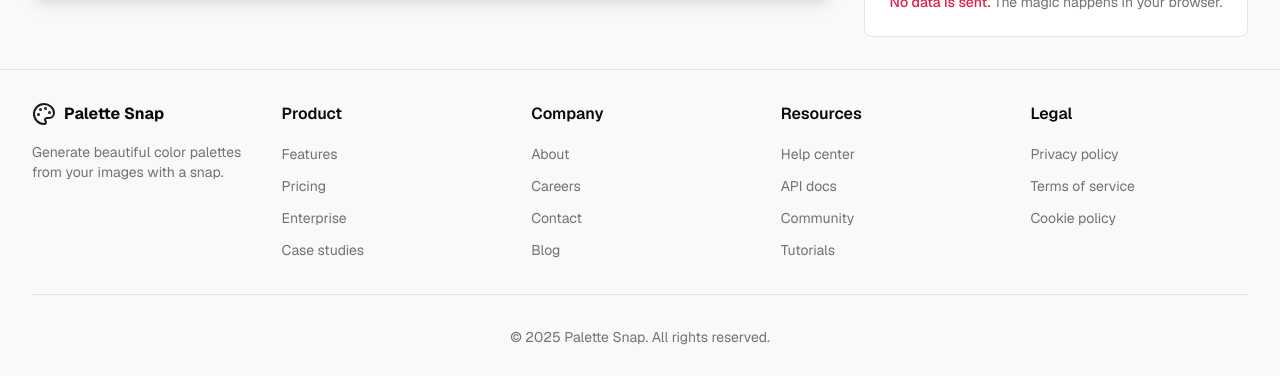
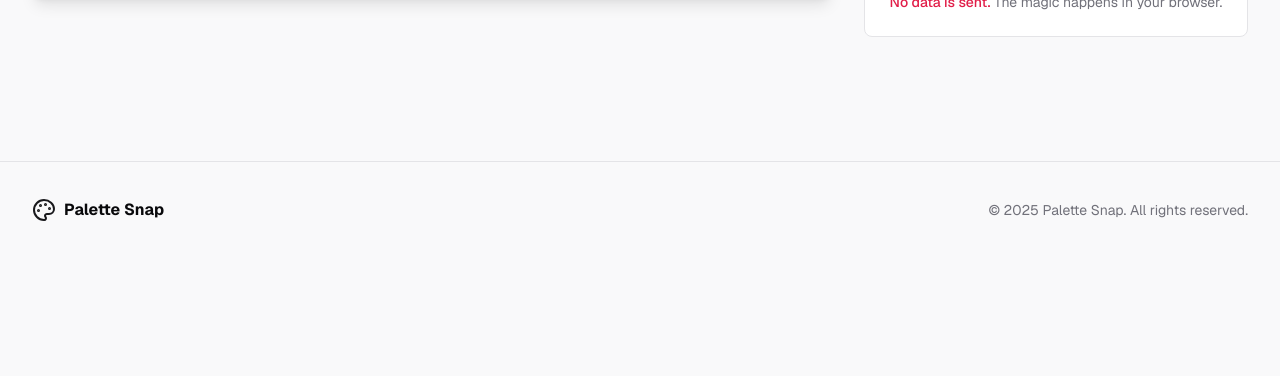
Before and after one commit to Kiwi-520/Palette-Snap, a Next.js app: page / in a window 1280 px wide. Shown: the part 542-918 px from the top of the page. After the commit the page ends 800 px from the top, so only its background shows below. Built offline with nearby package versions, Linux system fonts and the light colour scheme.

Commit message:
make footer concise. this is too n=big. only keep the name of website an

```diff
--- a/src/components/layout/footer.tsx
+++ b/src/components/layout/footer.tsx
@@ -1,56 +1,14 @@
 import { Palette } from "lucide-react";
-
-const footerLinks = [
-    {
-      title: "Product",
-      links: ["Features", "Pricing", "Enterprise", "Case studies"],
-    },
-    {
-      title: "Company",
-      links: ["About", "Careers", "Contact", "Blog"],
-    },
-    {
-      title: "Resources",
-      links: ["Help center", "API docs", "Community", "Tutorials"],
-    },
-    {
-      title: "Legal",
-      links: ["Privacy policy", "Terms of service", "Cookie policy"],
-    },
-];
 
 export function Footer() {
   return (
     <footer className="border-t bg-background">
-      <div className="container mx-auto px-4 py-8 sm:px-6 lg:px-8">
-        <div className="grid grid-cols-2 gap-8 md:grid-cols-4 lg:grid-cols-5">
-            <div className="col-span-full mb-4 lg:col-span-1">
-                <a className="flex items-center space-x-2" href="/">
-                    <Palette className="h-6 w-6 text-primary" />
-                    <span className="font-bold">Palette Snap</span>
-                </a>
-                <p className="mt-4 text-sm text-muted-foreground">
-                    Generate beautiful color palettes from your images with a snap.
-                </p>
-            </div>
-
-            {footerLinks.map((section) => (
-                <div key={section.title}>
-                    <h3 className="font-semibold">{section.title}</h3>
-                    <ul className="mt-4 space-y-2">
-                    {section.links.map((link) => (
-                        <li key={link}>
-                        <a href="#" className="text-sm text-muted-foreground hover:text-foreground">
-                            {link}
-                        </a>
-                        </li>
-                    ))}
-                    </ul>
-                </div>
-            ))}
-        </div>
-
-        <div className="mt-8 border-t pt-8 text-center text-sm text-muted-foreground">
+      <div className="container mx-auto flex h-24 items-center justify-between px-4 sm:px-6 lg:px-8">
+        <a className="flex items-center space-x-2" href="/">
+            <Palette className="h-6 w-6 text-primary" />
+            <span className="font-bold">Palette Snap</span>
+        </a>
+        <div className="text-center text-sm text-muted-foreground">
             <p>&copy; {new Date().getFullYear()} Palette Snap. All rights reserved.</p>
         </div>
       </div>
```
